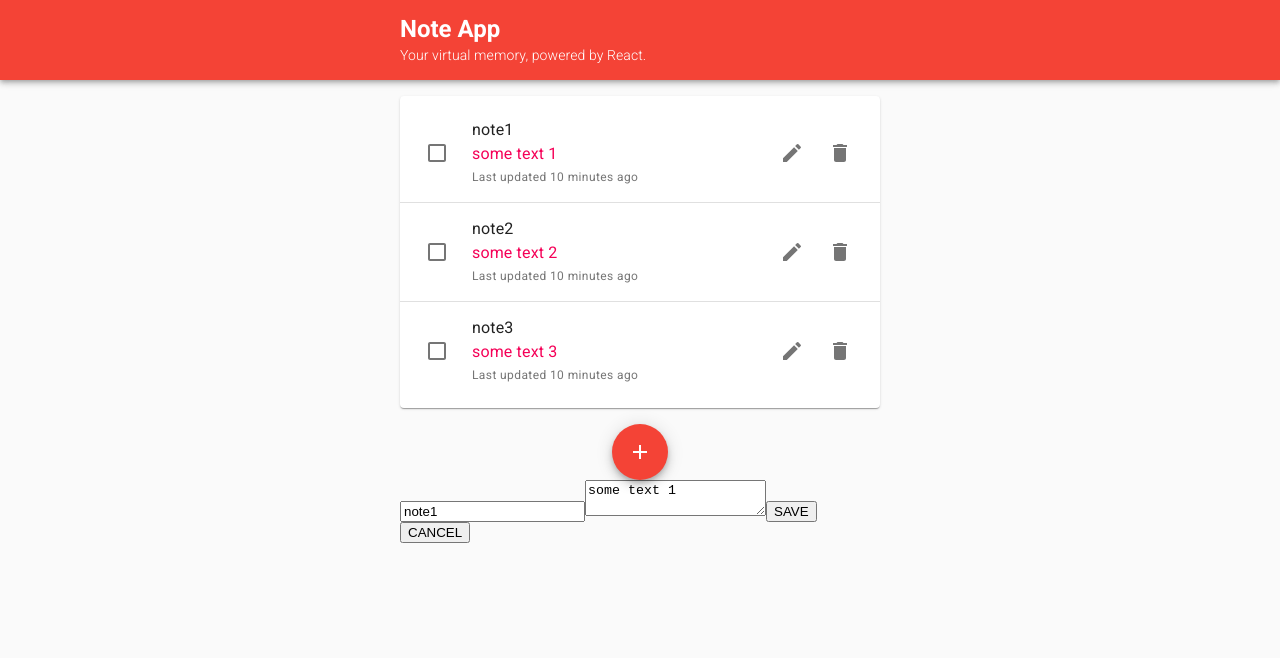
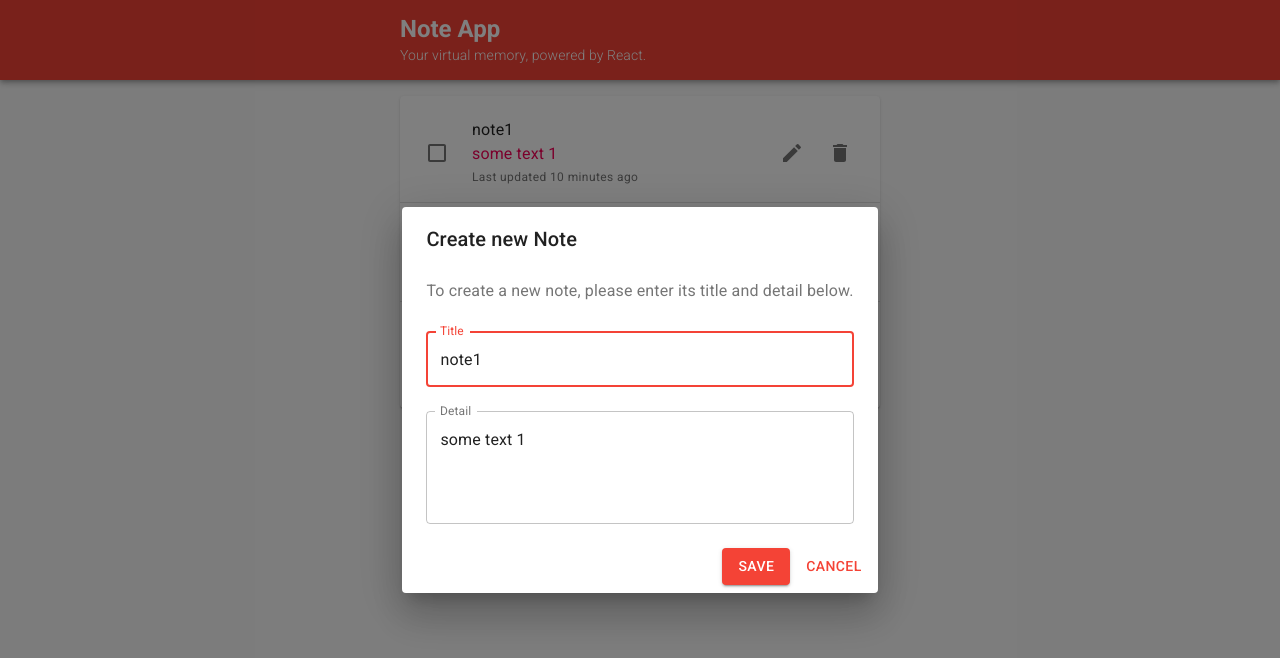
Before and after one commit to kivvvvv/note-app, a React (Create React App) app: page / in a window 1280 px wide. Both pictures are taken after a click on the button 792 px from the left and 152 px from the top of the page. Shown: the top 658 px of the page. Built offline with nearby package versions, Linux system fonts and the light colour scheme.

Commit message:
11# style: finished styling NoteForm

```diff
--- a/src/NoteForm.js
+++ b/src/NoteForm.js
@@ -1,4 +1,11 @@
 import React from "react";
+import Dialog from "@material-ui/core/Dialog";
+import DialogTitle from "@material-ui/core/DialogTitle";
+import TextField from "@material-ui/core/TextField";
+import DialogContent from "@material-ui/core/DialogContent";
+import DialogContentText from "@material-ui/core/DialogContentText";
+import DialogActions from "@material-ui/core/DialogActions";
+import Button from "@material-ui/core/Button";
 
 import { addNote, editNote, FormMode } from "./reducers/noteActions";
 import useInputState from "./hooks/useInputState";
@@ -43,28 +50,61 @@ export default function NoteForm(props) {
   };
 
   return (
-    <form onSubmit={handleSubmit}>
-      <input
-        type="text"
-        name="noteTitle"
-        id="noteTitle"
-        placeholder="Note title"
-        value={noteTitle}
-        onChange={handleNoteTitleChange}
-      />
-      <textarea
-        name="noteText"
-        id="noteText"
-        placeholder="Enter note.."
-        value={noteText}
-        onChange={handleNoteTextChange}
-      />
-      <button type="submit">
-        {props.mode === FormMode.CREATING ? "CREATE" : "SAVE"}
-      </button>
-      <button type="button" onClick={handleCancelClick}>
-        CANCEL
-      </button>
-    </form>
+    <Dialog open={true} aria-labelledby="form-dialog-title">
+      <DialogTitle id="form-dialog-title">Create new Note</DialogTitle>
+      <DialogContent>
+        <DialogContentText>
+          To create a new note, please enter its title and detail below.
+        </DialogContentText>
+        <TextField
+          variant="outlined"
+          margin="normal"
+          fullWidth
+          autoFocus
+          label="Title"
+          placeholder="Give a title"
+          value={noteTitle}
+        />
+        <TextField
+          variant="outlined"
+          rows="4"
+          margin="normal"
+          fullWidth
+          multiline
+          label="Detail"
+          placeholder="Start writing your note here"
+          value={noteText}
+        />
+      </DialogContent>
+      <DialogActions>
+        <Button variant="contained" color="primary">
+          {props.mode === FormMode.CREATING ? "CREATE" : "SAVE"}
+        </Button>
+        <Button color="primary">CANCEL</Button>
+      </DialogActions>
+    </Dialog>
+    // <form onSubmit={handleSubmit}>
+    //   <input
+    //     type="text"
+    //     name="noteTitle"
+    //     id="noteTitle"
+    //     placeholder="Note title"
+    //     value={noteTitle}
+    //     onChange={handleNoteTitleChange}
+    //   />
+    //   <textarea
+    //     name="noteText"
+    //     id="noteText"
+    //     placeholder="Enter note.."
+    //     value={noteText}
+    //     onChange={handleNoteTextChange}
+    //   />
+    //   <button type="submit">
+    //     {props.mode === FormMode.CREATING ? "CREATE" : "SAVE"}
+    //   </button>
+    //   <button type="button" onClick={handleCancelClick}>
+    //     CANCEL
+    //   </button>
+    // </form>
   );
 }
```
